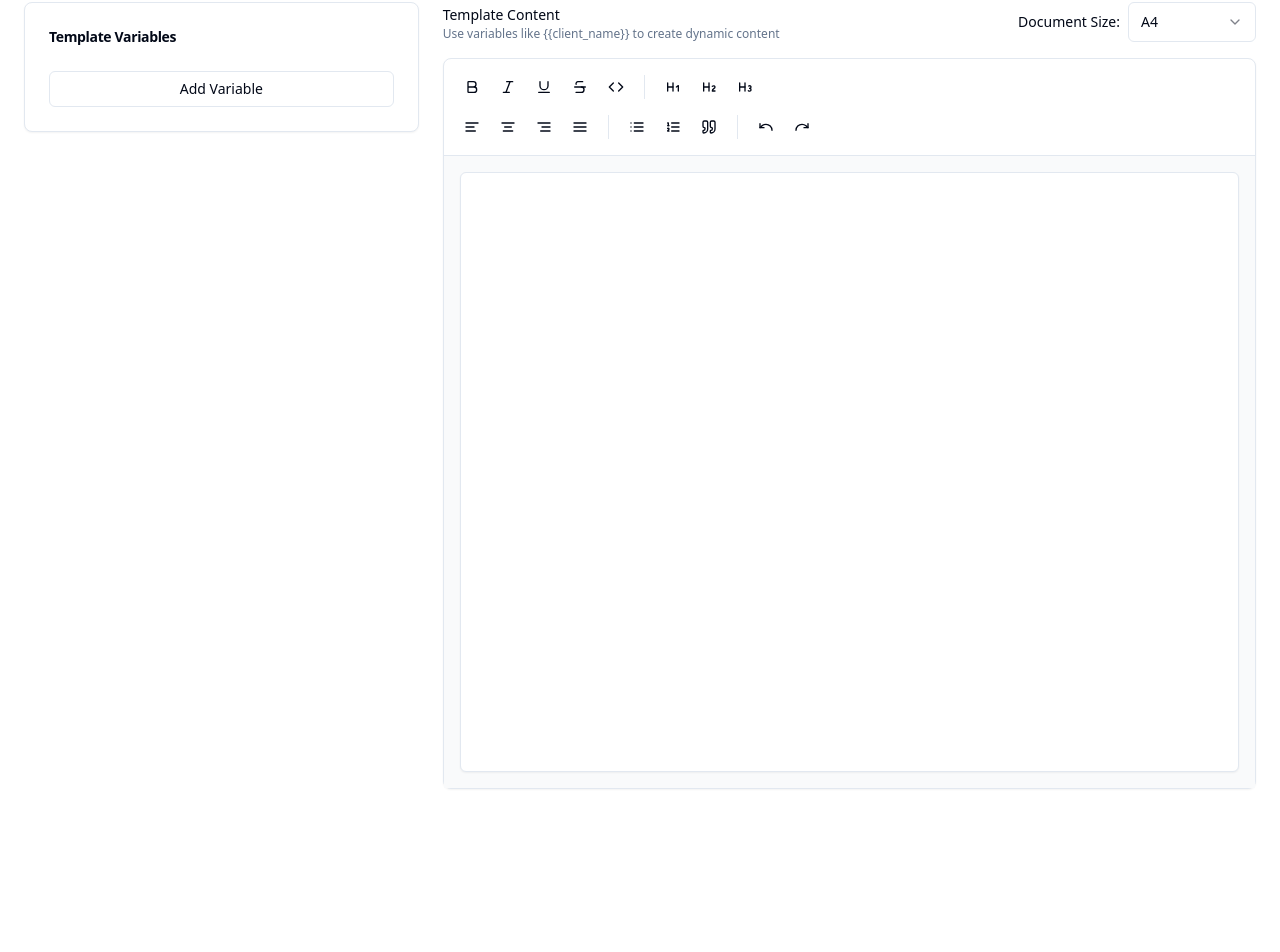
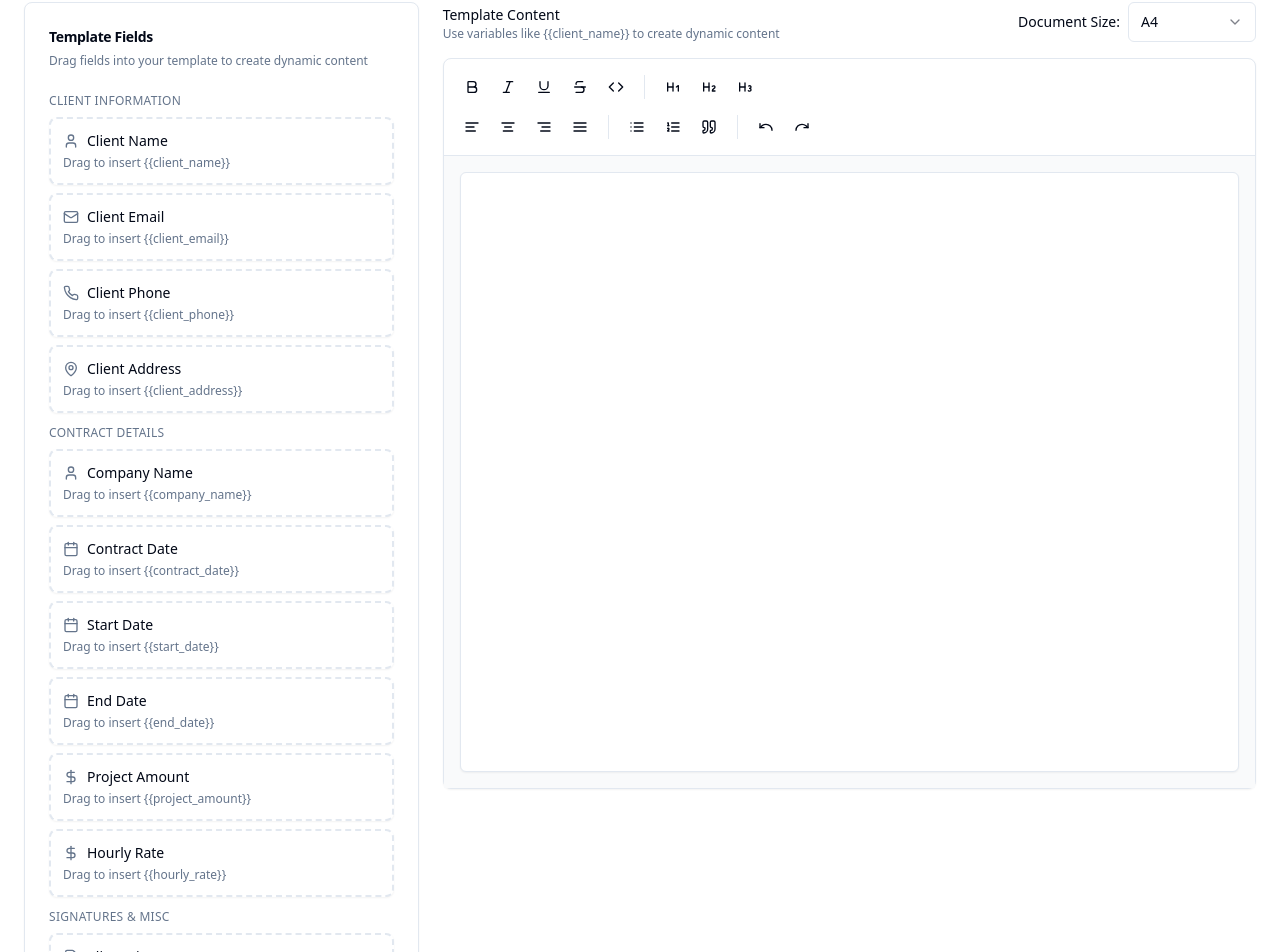
Before and after one commit to ShaneCullen21/pass-quest, a React (Vite) app: page /templates/new in a window 1280 px wide. Shown: the part 228-1180 px from the top of the page. Before the commit the page ends 1041 px from the top, so only its background shows below. Built offline with nearby package versions, Linux system fonts and the light colour scheme.

Commit message:
Add drag-and-drop to template variables
Convert the template variable section to allow drag-and-drop functionality for fields like name, date, and signature, mirroring the editor's behavior.

```diff
--- /dev/null
+++ b/src/components/contracts/DraggableField.tsx
@@ -0,0 +1,50 @@
+import React from 'react';
+import { Card } from '@/components/ui/card';
+import { User, Calendar, FileSignature, Mail, Phone, MapPin, DollarSign, Clock, Hash } from 'lucide-react';
+
+interface DraggableFieldProps {
+  field: {
+    id: string;
+    name: string;
+    label: string;
+    icon: string;
+    type: 'text' | 'date' | 'signature' | 'email' | 'phone' | 'address' | 'currency' | 'time' | 'number';
+  };
+}
+
+const iconMap = {
+  user: User,
+  calendar: Calendar,
+  signature: FileSignature,
+  mail: Mail,
+  phone: Phone,
+  mapPin: MapPin,
+  dollarSign: DollarSign,
+  clock: Clock,
+  hash: Hash,
+};
+
+export const DraggableField = ({ field }: DraggableFieldProps) => {
+  const IconComponent = iconMap[field.icon as keyof typeof iconMap] || User;
+
+  const handleDragStart = (e: React.DragEvent) => {
+    e.dataTransfer.setData('application/json', JSON.stringify(field));
+    e.dataTransfer.effectAllowed = 'copy';
+  };
+
+  return (
+    <Card
+      className="p-3 cursor-grab active:cursor-grabbing hover:bg-muted/50 transition-colors border-dashed border-2 border-border hover:border-primary/50"
+      draggable
+      onDragStart={handleDragStart}
+    >
+      <div className="flex items-center gap-2">
+        <IconComponent className="h-4 w-4 text-muted-foreground" />
+        <span className="text-sm font-medium">{field.label}</span>
+      </div>
+      <div className="text-xs text-muted-foreground mt-1">
+        Drag to insert {`{{${field.name}}}`}
+      </div>
+    </Card>
+  );
+};
--- /dev/null
+++ b/src/components/contracts/FieldPalette.tsx
@@ -0,0 +1,55 @@
+import React from 'react';
+import { Card, CardContent, CardHeader, CardTitle } from '@/components/ui/card';
+import { DraggableField } from './DraggableField';
+
+const defaultFields = [
+  { id: 'client_name', name: 'client_name', label: 'Client Name', icon: 'user', type: 'text' as const },
+  { id: 'client_email', name: 'client_email', label: 'Client Email', icon: 'mail', type: 'email' as const },
+  { id: 'client_phone', name: 'client_phone', label: 'Client Phone', icon: 'phone', type: 'phone' as const },
+  { id: 'client_address', name: 'client_address', label: 'Client Address', icon: 'mapPin', type: 'address' as const },
+  { id: 'company_name', name: 'company_name', label: 'Company Name', icon: 'user', type: 'text' as const },
+  { id: 'contract_date', name: 'contract_date', label: 'Contract Date', icon: 'calendar', type: 'date' as const },
+  { id: 'start_date', name: 'start_date', label: 'Start Date', icon: 'calendar', type: 'date' as const },
+  { id: 'end_date', name: 'end_date', label: 'End Date', icon: 'calendar', type: 'date' as const },
+  { id: 'project_amount', name: 'project_amount', label: 'Project Amount', icon: 'dollarSign', type: 'currency' as const },
+  { id: 'hourly_rate', name: 'hourly_rate', label: 'Hourly Rate', icon: 'dollarSign', type: 'currency' as const },
+  { id: 'client_signature', name: 'client_signature', label: 'Client Signature', icon: 'signature', type: 'signature' as const },
+  { id: 'contractor_signature', name: 'contractor_signature', label: 'Contractor Signature', icon: 'signature', type: 'signature' as const },
+  { id: 'project_duration', name: 'project_duration', label: 'Project Duration', icon: 'clock', type: 'time' as const },
+  { id: 'project_number', name: 'project_number', label: 'Project Number', icon: 'hash', type: 'number' as const },
+];
+
+export const FieldPalette = () => {
+  return (
+    <Card>
+      <CardHeader>
+        <CardTitle className="text-sm">Template Fields</CardTitle>
+        <p className="text-xs text-muted-foreground">
+          Drag fields into your template to create dynamic content
+        </p>
+      </CardHeader>
+      <CardContent className="space-y-3">
+        <div className="space-y-2">
+          <h4 className="text-xs font-medium text-muted-foreground uppercase tracking-wide">Client Information</h4>
+          {defaultFields.slice(0, 4).map((field) => (
+            <DraggableField key={field.id} field={field} />
+          ))}
+        </div>
+
+        <div className="space-y-2">
+          <h4 className="text-xs font-medium text-muted-foreground uppercase tracking-wide">Contract Details</h4>
+          {defaultFields.slice(4, 10).map((field) => (
+            <DraggableField key={field.id} field={field} />
+          ))}
+        </div>
+
+        <div className="space-y-2">
+          <h4 className="text-xs font-medium text-muted-foreground uppercase tracking-wide">Signatures & Misc</h4>
+          {defaultFields.slice(10).map((field) => (
+            <DraggableField key={field.id} field={field} />
+          ))}
+        </div>
+      </CardContent>
+    </Card>
+  );
+};
--- a/src/components/ui/rich-text-editor.tsx
+++ b/src/components/ui/rich-text-editor.tsx
@@ -34,6 +34,7 @@ interface RichTextEditorProps {
   placeholder?: string;
   className?: string;
   documentSize?: 'a4' | 'letter' | 'legal';
+  onFieldDrop?: (fieldName: string) => void;
 }
 
 const getDocumentClass = (size: string) => {
@@ -51,7 +52,8 @@ export const RichTextEditor = ({
   onChange,
   placeholder = "Start typing...",
   className = "",
-  documentSize = 'a4'
+  documentSize = 'a4',
+  onFieldDrop
 }: RichTextEditorProps) => {
   const editorConfig = useMemo(() => ({
     extensions: [
@@ -106,6 +108,23 @@ export const RichTextEditor = ({
       {children}
     </Button>
   );
+
+  const handleDrop = (e: React.DragEvent) => {
+    e.preventDefault();
+    try {
+      const fieldData = JSON.parse(e.dataTransfer.getData('application/json'));
+      if (fieldData && fieldData.name && onFieldDrop) {
+        onFieldDrop(fieldData.name);
+      }
+    } catch (error) {
+      console.error('Error parsing dropped field data:', error);
+    }
+  };
+
+  const handleDragOver = (e: React.DragEvent) => {
+    e.preventDefault();
+    e.dataTransfer.dropEffect = 'copy';
+  };
 
   return (
     <Card className={`border border-border ${className}`}>
@@ -259,7 +278,11 @@ export const RichTextEditor = ({
       </div>
 
       {/* Editor Content */}
-      <div className="bg-gray-50 p-4 min-h-[600px] overflow-auto">
+      <div
+        className="bg-gray-50 p-4 min-h-[600px] overflow-auto"
+        onDrop={handleDrop}
+        onDragOver={handleDragOver}
+      >
         <EditorContent editor={editor} />
       </div>
     </Card>
--- a/src/pages/TemplateEditor.tsx
+++ b/src/pages/TemplateEditor.tsx
@@ -5,18 +5,13 @@ import { Input } from "@/components/ui/input";
 import { Label } from "@/components/ui/label";
 import { Card, CardContent, CardHeader, CardTitle } from "@/components/ui/card";
 import { Select, SelectContent, SelectItem, SelectTrigger, SelectValue } from "@/components/ui/select";
+import { FieldPalette } from "@/components/contracts/FieldPalette";
 import { RichTextEditor } from "@/components/ui/rich-text-editor";
 import { supabase } from "@/integrations/supabase/client";
 import { useAuth } from "@/hooks/useAuth";
 import { toast } from "sonner";
 import { FileText, Save, X, ArrowLeft, Edit, Eye, MoreHorizontal } from "lucide-react";
 
-interface TemplateVariable {
-  id: string;
-  name: string;
-  placeholder: string;
-  type: 'text' | 'date' | 'number';
-}
 
 const TemplateEditor = () => {
   const navigate = useNavigate();
@@ -25,7 +20,6 @@ const TemplateEditor = () => {
   const [title, setTitle] = useState("");
   const [description, setDescription] = useState("");
   const [content, setContent] = useState("");
-  const [variables, setVariables] = useState<TemplateVariable[]>([]);
   const [saving, setSaving] = useState(false);
   const [loading, setLoading] = useState(false);
   const [documentSize, setDocumentSize] = useState<'a4' | 'letter' | 'legal'>('a4');
@@ -57,7 +51,6 @@ const TemplateEditor = () => {
         setDescription(data.description || "");
         const templateData = data.template_data as any;
         setContent(templateData?.content || "");
-        setVariables(templateData?.variables || []);
       }
     } catch (error) {
       console.error('Error fetching template:', error);
@@ -68,28 +61,8 @@ const TemplateEditor = () => {
     }
   };
 
-  const addVariable = () => {
-    const newVariable: TemplateVariable = {
-      id: `var_${Date.now()}`,
-      name: "",
-      placeholder: "",
-      type: 'text',
-    };
-    setVariables(prev => [...prev, newVariable]);
-  };
-
-  const updateVariable = (id: string, updates: Partial<TemplateVariable>) => {
-    setVariables(prev => prev.map(variable =>
-      variable.id === id ? { ...variable, ...updates } : variable
-    ));
-  };
-
-  const removeVariable = (id: string) => {
-    setVariables(prev => prev.filter(variable => variable.id !== id));
-  };
-
-  const insertVariableIntoContent = (variableName: string) => {
-    const variableTag = `{{${variableName}}}`;
+  const handleFieldDrop = (fieldName: string) => {
+    const variableTag = `{{${fieldName}}}`;
     setContent(prev => prev + ` ${variableTag}`);
   };
 
@@ -109,7 +82,6 @@ const TemplateEditor = () => {
     try {
       const templateData = JSON.parse(JSON.stringify({
         content,
-        variables,
         created_at: new Date().toISOString(),
       }));
 
@@ -252,59 +224,9 @@ const TemplateEditor = () => {
           </div>
 
           <div className="grid grid-cols-1 lg:grid-cols-3 gap-6">
-            {/* Variables Panel */}
+            {/* Field Palette */}
             <div className="space-y-4">
-              <Card>
-                <CardHeader>
-                  <CardTitle className="text-sm">Template Variables</CardTitle>
-                </CardHeader>
-                <CardContent className="space-y-3">
-                  {variables.map((variable) => (
-                    <div key={variable.id} className="p-3 border rounded-lg space-y-2">
-                      <div className="flex items-center justify-between">
-                        <Input
-                          placeholder="Variable name"
-                          value={variable.name}
-                          onChange={(e) => updateVariable(variable.id, { name: e.target.value })}
-                          className="text-xs"
-                        />
-                        <Button
-                          variant="ghost"
-                          size="sm"
-                          onClick={() => removeVariable(variable.id)}
-                          className="h-6 w-6 p-0"
-                        >
-                          <X className="h-3 w-3" />
-                        </Button>
-                      </div>
-                      <Input
-                        placeholder="Placeholder text"
-                        value={variable.placeholder}
-                        onChange={(e) => updateVariable(variable.id, { placeholder: e.target.value })}
-                        className="text-xs"
-                      />
-                      {variable.name && (
-                        <Button
-                          variant="outline"
-                          size="sm"
-                          onClick={() => insertVariableIntoContent(variable.name)}
-                          className="w-full text-xs"
-                        >
-                          Insert {`{{${variable.name}}}`}
-                        </Button>
-                      )}
-                    </div>
-                  ))}
-                  <Button
-                    variant="outline"
-                    onClick={addVariable}
-                    className="w-full"
-                    size="sm"
-                  >
-                    Add Variable
-                  </Button>
-                </CardContent>
-              </Card>
+              <FieldPalette />
             </div>
 
             {/* Content Editor */}
@@ -336,6 +258,7 @@ const TemplateEditor = () => {
                 placeholder="Enter your contract template content here..."
                 documentSize={documentSize}
                 className="min-h-[600px]"
+                onFieldDrop={handleFieldDrop}
               />
             </div>
           </div>
```
